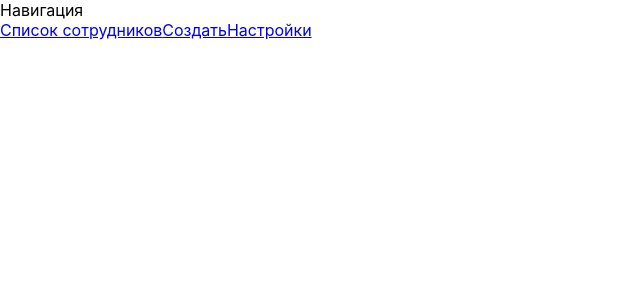
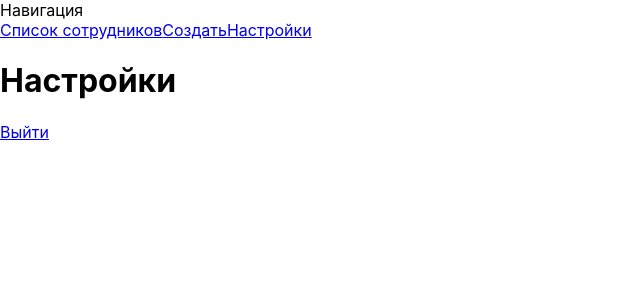
Before and after one commit to lmbrjk/employees, a React (Create React App) app: page /settings in a window 1280 px wide. Shown: the top 300 px of the page, without its empty margins (0-640 px from the left). Built offline with nearby package versions, Linux system fonts and the light colour scheme.

Commit message:
settings init

```diff
--- a/src/App.js
+++ b/src/App.js
@@ -1,5 +1,6 @@
 import List from "./components/List"
 import NewItem from "./components/NewItem"
+import Settings from "./components/Settings"
 import { Switch, Route, Link } from "react-router-dom"
 
 function App() {
@@ -10,12 +11,13 @@
           <nav>Навигация</nav>
           <Link to="/list">Список сотрудников</Link>
           <Link to="/new">Создать</Link>
-          <Link to="/">Настройки</Link>
+          <Link to="/settings">Настройки</Link>
         </header>
         <div className="container">
           <Switch>
             <Route path="/list" component={List} />
             <Route path="/new" component={NewItem} />
+            <Route path="/settings" component={Settings} />
           </Switch>
         </div>
       </div>
--- a/src/components/Settings.js
+++ b/src/components/Settings.js
@@ -12,30 +12,30 @@
 
 
 
-    const changeInput = (event) => {
-        setLocalState(
-            item => (
-                {...item,
-                ...{[event.target.name]: event.target.value}
-                }
-            )
-        );
-    }
+    // const changeInput = (event) => {
+    //     setLocalState(
+    //         item => (
+    //             {...item,
+    //             ...{[event.target.name]: event.target.value}
+    //             }
+    //         )
+    //     );
+    // }
 
-    const pushChanges = (event) => {
-        event.preventDefault();
+    // const pushChanges = (event) => {
+    //     event.preventDefault();
 
-        const payload = {
-            id: match.params.id,
-            item
-        };
+    //     const payload = {
+    //         id: match.params.id,
+    //         item
+    //     };
 
-        dispatch({type: "CHANGE_ITEM", payload});
-    }
+    //     dispatch({type: "CHANGE_ITEM", payload});
+    // }
 
     return (
         <div>
-            <h1>Изменить информацию о сотруднике</h1>
+            <h1>Настройки</h1>
             <form>
                 <label></label>
             </form>
@@ -44,4 +44,4 @@
     )
 }
 
-export default connect()(ChangeItem);
+export default connect()(Settings);
```
